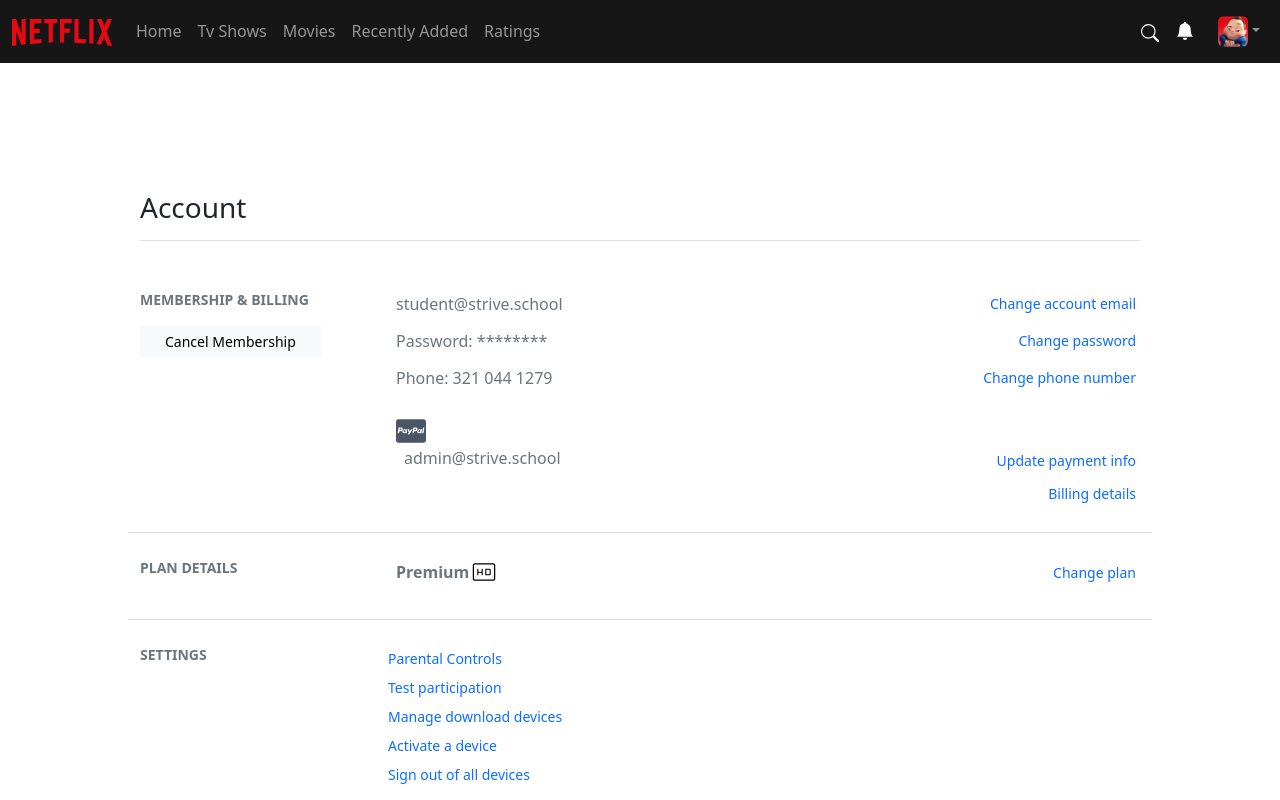
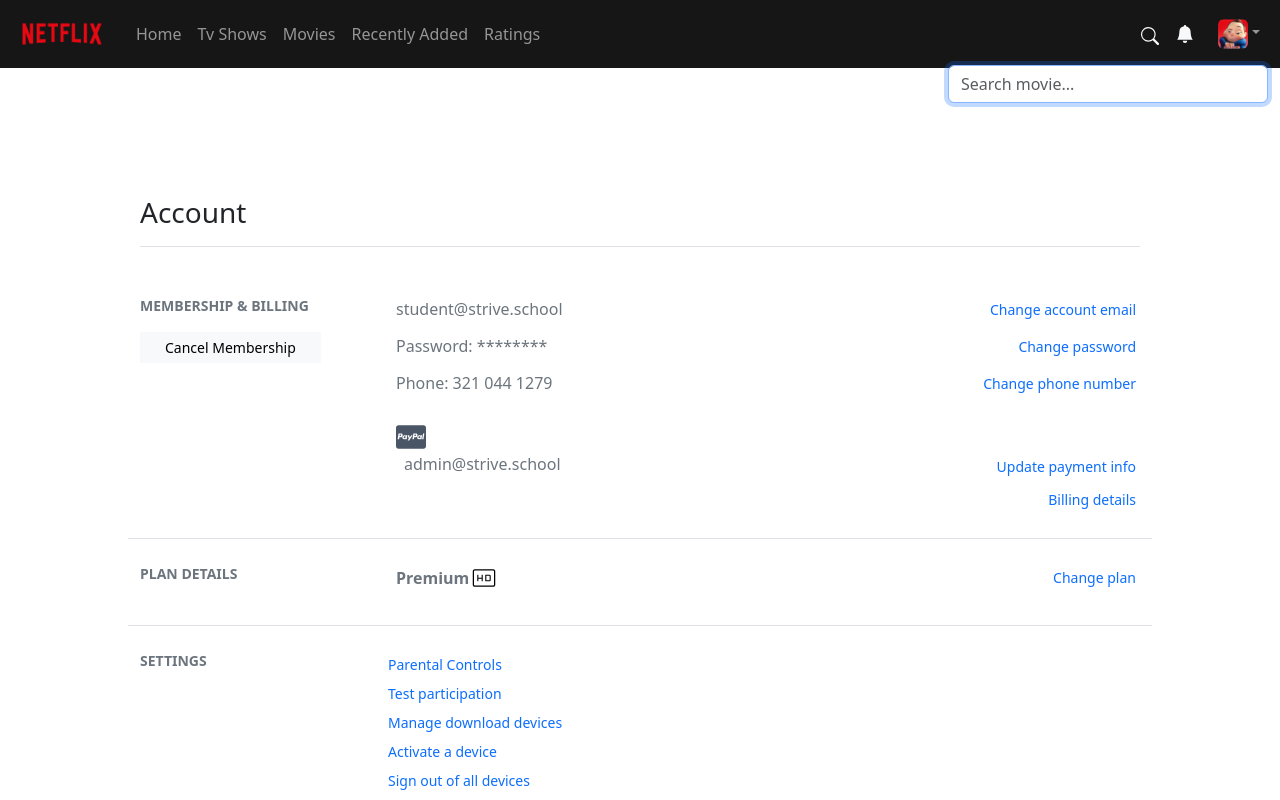
Before and after one commit to PaoloF16/NetflixwithReact, a React (Vite) app: page /settings in a window 1280 px wide. Both pictures are taken after a click on the button 1149 px from the left and 31 px from the top of the page. Shown: the top 800 px of the page. Built offline with nearby package versions, Linux system fonts and the light colour scheme.

Commit message:
finished

```diff
--- a/src/Components/NavBar/NavBar.jsx
+++ b/src/Components/NavBar/NavBar.jsx
@@ -1,21 +1,99 @@
-import { Container, Nav, Navbar, Button, NavDropdown } from "react-bootstrap";
+import { useEffect, useState } from "react";
+import {
+  Container,
+  Nav,
+  Navbar,
+  Button,
+  NavDropdown,
+  Form,
+  ListGroup,
+  Modal,
+} from "react-bootstrap";
 import { Link } from "react-router-dom";
 
+const TMDB_API_KEY = "9a50481df5f7ab65610d958387128aa9";
+const TMDB_BASE_URL = "https://api.themoviedb.org/3";
+const IMAGE_URL = "https://image.tmdb.org/t/p/w500";
+
 const NavBar = () => {
+  const [searchOpen, setSearchOpen] = useState(false);
+  const [searchQuery, setSearchQuery] = useState("");
+  const [searchResults, setSearchResults] = useState([]);
+  const [selectedMovie, setSelectedMovie] = useState(null);
+  const [showModal, setShowModal] = useState(false);
+  const [loading, setLoading] = useState(false);
+
+  useEffect(() => {
+    if (!searchOpen) return;
+
+    if (searchQuery.trim().length < 2) {
+      setSearchResults([]);
+      return;
+    }
+
+    const delay = setTimeout(() => {
+      fetchMoviesBySearch(searchQuery);
+    }, 500);
+
+    return () => clearTimeout(delay);
+  }, [searchQuery, searchOpen]);
+
+  const fetchMoviesBySearch = async (query) => {
+    try {
+      setLoading(true);
+
+      const response = await fetch(
+        `${TMDB_BASE_URL}/search/movie?api_key=${TMDB_API_KEY}&language=en-US&query=${encodeURIComponent(
+          query,
+        )}`,
+      );
+
+      const data = await response.json();
+      setSearchResults(data.results || []);
+    } catch (error) {
+      console.error("Error searching movies:", error);
+    } finally {
+      setLoading(false);
+    }
+  };
+
+  const getMovieDetails = async (movieId) => {
+    try {
+      const response = await fetch(
+        `${TMDB_BASE_URL}/movie/${movieId}?api_key=${TMDB_API_KEY}&language=en-US`,
+      );
+
+      const data = await response.json();
+
+      setSelectedMovie(data);
+      setShowModal(true);
+      setSearchOpen(false);
+      setSearchQuery("");
+      setSearchResults([]);
+    } catch (error) {
+      console.error("Error getting movie details:", error);
+    }
+  };
+
+  const handleCloseSearch = () => {
+    setSearchOpen(false);
+    setSearchQuery("");
+    setSearchResults([]);
+  };
+
   return (
+    <>
       <Navbar expand="lg" className="netflix-color" variant="dark">
         <Container fluid>
-        {/* LOGO */}
-        <Navbar.Brand as={Link} to="/" href="#">
-          <img src="/netflix-3.svg" alt="NetflixLogo" width={90} />
+          <Navbar.Brand href="#">
+            <img src="/netflix_logo.png" alt="NetflixLogo" width={90} />
           </Navbar.Brand>
 
           <Navbar.Toggle aria-controls="basic-navbar-nav" />
 
           <Navbar.Collapse id="basic-navbar-nav">
-          {/* LINKS IZQUIERDA */}
             <Nav className="me-auto">
-            <Nav.Link as={Link} to="/" href="#">
+              <Nav.Link as={Link} to="/">
                 Home
               </Nav.Link>
               <Nav.Link href="#">Tv Shows</Nav.Link>
@@ -24,10 +102,14 @@
               <Nav.Link href="#">Ratings</Nav.Link>
             </Nav>
 
-          {/* DERECHA (Search, Bell, Profile) */}
-          <Nav className="ms-auto d-flex align-items-center gap-3">
-            {/* SEARCH */}
-            <Button variant="link" className="text-light p-0">
+            <Nav className="ms-auto d-flex align-items-center gap-3 position-relative">
+              <Button
+                variant="link"
+                className="text-light p-0"
+                onClick={() =>
+                  searchOpen ? handleCloseSearch() : setSearchOpen(true)
+                }
+              >
                 <svg
                   xmlns="http://www.w3.org/2000/svg"
                   width="18"
@@ -40,7 +122,56 @@
                 </svg>
               </Button>
 
-            {/* BELL */}
+              {searchOpen && (
+                <div className="search-box position-absolute end-0 top-100 mt-2">
+                  <Form.Control
+                    type="text"
+                    placeholder="Search movie..."
+                    value={searchQuery}
+                    onChange={(e) => setSearchQuery(e.target.value)}
+                    autoFocus
+                  />
+
+                  {loading && (
+                    <div className="search-loading mt-2 p-2 text-light">
+                      Loading...
+                    </div>
+                  )}
+
+                  {!loading && searchResults.length > 0 && (
+                    <ListGroup className="search-results mt-2">
+                      {searchResults.slice(0, 6).map((movie) => (
+                        <ListGroup.Item
+                          key={movie.id}
+                          action
+                          onClick={() => getMovieDetails(movie.id)}
+                          className="d-flex align-items-center gap-2"
+                        >
+                          <img
+                            src={
+                              movie.poster_path
+                                ? `${IMAGE_URL}${movie.poster_path}`
+                                : "/placeholder.jpg"
+                            }
+                            alt={movie.title}
+                            width={40}
+                          />
+
+                          <div>
+                            <strong>{movie.title}</strong>
+                            <p className="mb-0 small text-secondary">
+                              {movie.release_date
+                                ? movie.release_date.slice(0, 4)
+                                : "No date"}
+                            </p>
+                          </div>
+                        </ListGroup.Item>
+                      ))}
+                    </ListGroup>
+                  )}
+                </div>
+              )}
+
               <a href="#" className="text-light d-flex align-items-center">
                 <svg
                   xmlns="http://www.w3.org/2000/svg"
@@ -54,7 +185,6 @@
                 </svg>
               </a>
 
-            {/* PROFILE DROPDOWN */}
               <NavDropdown
                 id="profile-dropdown"
                 align="end"
@@ -80,6 +210,47 @@
           </Navbar.Collapse>
         </Container>
       </Navbar>
+
+      <Modal show={showModal} onHide={() => setShowModal(false)} centered>
+        {selectedMovie && (
+          <div className="movie-modal-content">
+            <Modal.Header closeButton>
+              <Modal.Title>{selectedMovie.title}</Modal.Title>
+            </Modal.Header>
+
+            <Modal.Body>
+              <img
+                src={
+                  selectedMovie.poster_path
+                    ? `${IMAGE_URL}${selectedMovie.poster_path}`
+                    : "/placeholder.jpg"
+                }
+                alt={selectedMovie.title}
+                className="w-100 mb-3 rounded"
+              />
+
+              <p>{selectedMovie.overview || "No description available."}</p>
+
+              <p>
+                <strong>Rating TMDB:</strong> ⭐{" "}
+                {selectedMovie.vote_average?.toFixed(1)}
+              </p>
+
+              <p>
+                <strong>Release date:</strong>{" "}
+                {selectedMovie.release_date || "No date"}
+              </p>
+
+              <p>
+                <strong>Genres:</strong>{" "}
+                {selectedMovie.genres?.map((genre) => genre.name).join(", ")}
+              </p>
+            </Modal.Body>
+          </div>
+        )}
+      </Modal>
+    </>
   );
 };
+
 export default NavBar;
--- a/src/Components/NavBar/SimpleHeader.jsx
+++ b/src/Components/NavBar/SimpleHeader.jsx
@@ -1,8 +1,16 @@
+import { Link } from "react-router-dom";
+
 export const SimpleHeader = () => {
   return (
     <header className="headerShadow">
       <div>
-        <img src="/netflix_logo.png" alt="Netflix Logo" width={150} />
+        <img
+          src="/netflix_logo.png"
+          alt="Netflix Logo"
+          width={150}
+          as={Link}
+          to="/"
+        />
       </div>
     </header>
   );
--- a/src/assets/pages/HomePage.jsx
+++ b/src/assets/pages/HomePage.jsx
@@ -7,7 +7,7 @@
 const HomePage = () => {
   return (
     <>
-      <body className="netflix-color">
+      <div className="netflix-color">
         <header>
           <NavBar />
         </header>
@@ -27,7 +27,7 @@
         <footer>
           <Footer />
         </footer>
-      </body>
+      </div>
     </>
   );
 };
--- a/src/assets/pages/ProfilePage.jsx
+++ b/src/assets/pages/ProfilePage.jsx
@@ -4,7 +4,7 @@
 const ProfilePage = () => {
   return (
     <>
-      <body className="netflix-color">
+      <div className="netflix-color">
         <header>
           <SimpleHeader></SimpleHeader>
         </header>
@@ -14,7 +14,7 @@
         <footer>
           <Footer />
         </footer>
-      </body>
+      </div>
     </>
   );
 };
--- a/src/index.css
+++ b/src/index.css
@@ -543,3 +543,28 @@
     margin-bottom: 1rem;
   }
 }
+.search-box {
+  width: 320px;
+  z-index: 9999;
+}
+
+.search-results {
+  max-height: 400px;
+  overflow-y: auto;
+}
+
+.search-results .list-group-item {
+  background-color: #181818;
+  color: white;
+  border-color: #333;
+}
+
+.search-results .list-group-item:hover {
+  background-color: #333;
+  color: white;
+}
+
+.movie-modal-content {
+  background-color: #181818;
+  color: white;
+}
```
Lines whose indentation alone changed are shown as unchanged.
